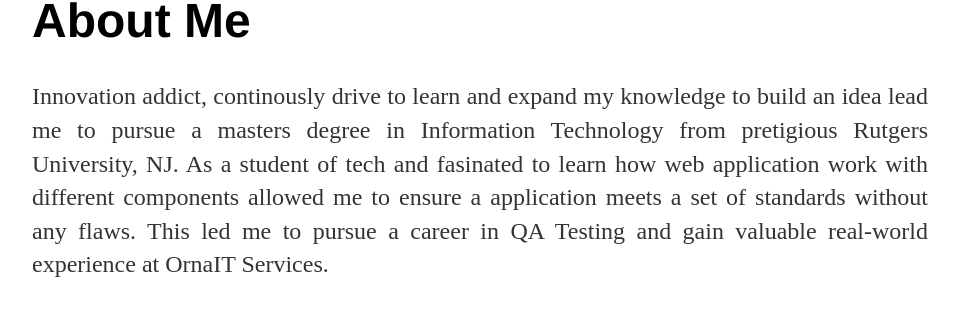
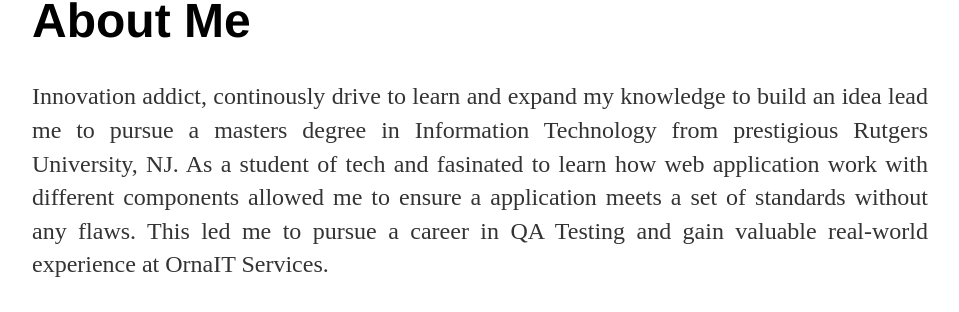
Before and after one commit to HarshalThummar/harshalthummar.github.io, a Jekyll site: the page built from about/index.html, in a window 1280 px wide. Shown: the part 117-429 px from the top of the page, without its empty margins (160-1119 px from the left). Built offline with Jekyll 4.4.1, drawn with Linux system fonts in a browser that asks for light colours.

Commit message:
Update index.html

```diff
--- a/about/index.html
+++ b/about/index.html
@@ -5,7 +5,7 @@
 
 	<div class ="about">
 		<h1> About Me</h1>
-			<p align="justify">	Innovation addict, continously drive to learn and expand my knowledge to build an idea lead me to pursue a masters degree in Information Technology from pretigious Rutgers University, NJ. As a student of tech and fasinated to learn how web application work with different components allowed me to ensure a application meets a set of standards without any flaws. This led me to pursue a career in QA Testing and gain valuable real-world experience at OrnaIT Services.</p>
+			<p align="justify">	Innovation addict, continously drive to learn and expand my knowledge to build an idea lead me to pursue a masters degree in Information Technology from prestigious Rutgers University, NJ. As a student of tech and fasinated to learn how web application work with different components allowed me to ensure a application meets a set of standards without any flaws. This led me to pursue a career in QA Testing and gain valuable real-world experience at OrnaIT Services.</p>
 			<p align="justify">	Understanding the flow of data and how it leads to a back-end databases and front-end GUI from browser side. Soon, Through work i was able to create my own application which was to Automate the browser a way of Automation Testing and build a Testing Framework to catch Defect and bugs from an application to quality is met.</p>
 			<p align="justify">	Through my master program, i gained interest in Data analysis and Data Mining. My goal is to become full-stack developer to solve real world business problems through programming and coding. </p>
 	</div>
```
